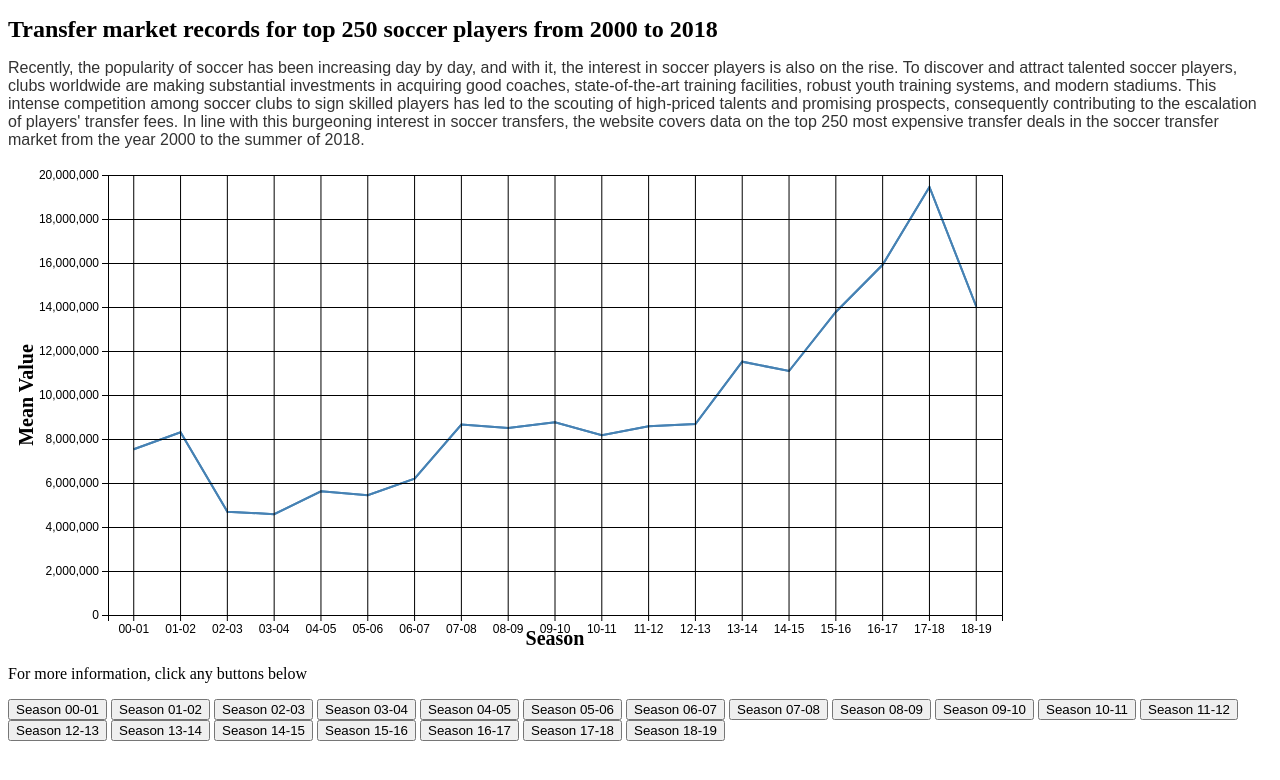
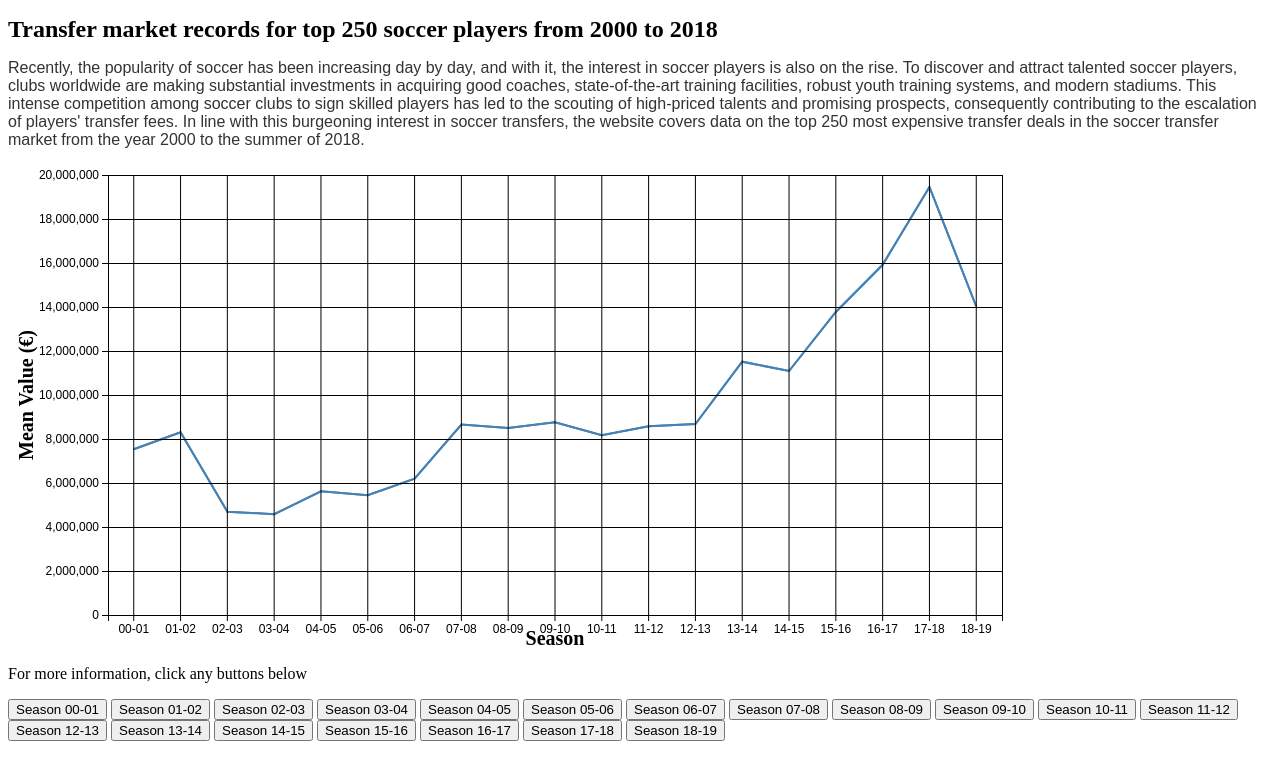
Before and after one commit to iysong2/narrative-visz, a plain HTML site: page index.html in a window 1280 px wide. Drawn offline with nearby package versions, Linux system fonts and the light colour scheme.

Commit message:
Add files via upload

```diff
--- a/index.html
+++ b/index.html
@@ -121,7 +121,7 @@
                 .attr("y", margin.left-175) // Adjust the vertical position here (offset from the left)
                 .attr("transform", "rotate(-90)")
                 .style("text-anchor", "middle")
-                .text("Mean Value")
+                .text("Mean Value (€)")
                 .style('font-size', '20px')
                 .style('font-weight', 'bold');
 
```
